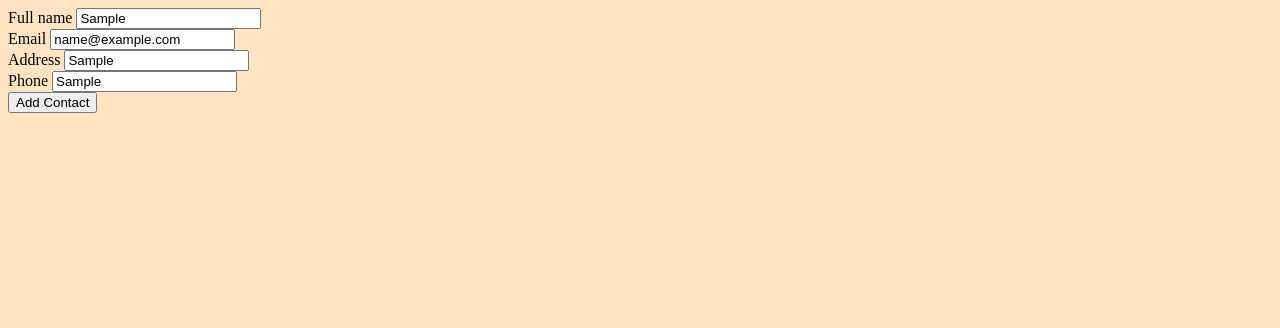
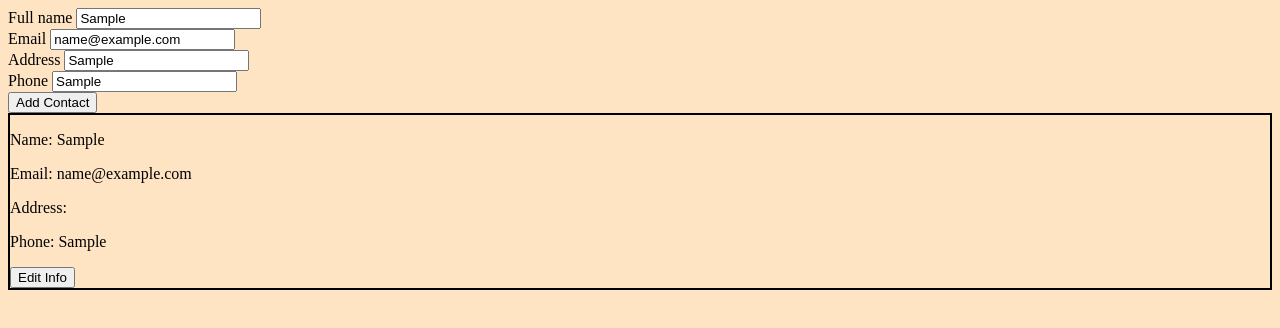
Before and after one commit to donataspocius/addressBookJS, a plain HTML site: page index.html in a window 1280 px wide. Both pictures are taken after typing "Sample", "name@example.com", "Sample", "Sample" into the empty fields and a click on the button "Add Contact". Drawn offline with Linux system fonts and the light colour scheme.

Commit message:
commit v3

```diff
--- a/index.js
+++ b/index.js
@@ -3,41 +3,51 @@ let contacts = [];
 document.querySelector("#input-data").addEventListener("submit", function (e) {
   e.preventDefault();
   let contactInput = Object.fromEntries(new FormData(e.target));
+  contactInput.isFavorite = false;
+  contactInput.isSelected = false;
   contacts.push(contactInput);
-  console.log(contacts);
+
   window.localStorage.setItem("contacts", JSON.stringify(contacts));
-  console.log(window.localStorage);
-  // renderContacts();
+  console.log("my CONTACTS here", contacts);
+  renderContacts(contacts);
 });
 
-function renderContacts(contactData) {
+function renderContacts(data) {
   if (document.body.querySelector("#outputContainer")) {
     document.body.querySelector("#outputContainer").remove();
   }
-
   let outputContainer = createElement("div", [
     { name: "id", value: "outputContainer" },
   ]);
+  data.forEach((contact) => {
+    let contactContainer = createElement("div", [
+      { name: "id", value: "contactContainer" },
+    ]);
+    let fullName = createElement("p", [{ name: "id", value: "fullName" }]);
+    let email = createElement("p", [{ name: "id", value: "email" }]);
+    let address = createElement("p", [{ name: "id", value: "address" }]);
+    let phone = createElement("p", [{ name: "id", value: "phone" }]);
+    let editBtn = createElement("button", [{ name: "id", value: "editBtn" }]);
+
+    fullName.textContent = "Name: " + contact.fullName;
+    email.textContent = "Email: " + contact.email;
+    (address.textContent = "Address: "), contact.address;
+    phone.textContent = "Phone: " + contact.phone;
+    editBtn.textContent = "Edit Info";
+
+    contactContainer.append(fullName, email, address, phone, editBtn);
+    outputContainer.append(contactContainer);
+  });
   document.body.append(outputContainer);
-
-  let fullName = createElement("div", [
-    { name: "id", value: "contactData.fullName" },
-  ]);
-  let email = createElement("div", [{ name: "id", value: "email" }]);
-  let address = createElement("div", [{ name: "id", value: "address" }]);
-  let phone = createElement("div", [{ name: "id", value: "phone" }]);
-
-  outputContainer.append(fullName, email, address, phone);
 }
 
 window.addEventListener("DOMContentLoaded", () => {
-  let loadedData = JSON.parse(window.localStorage.getItem("contacts"));
-  // console.log(...loadedData);
-  // for (contact of loadedData) {
-  //   console.log(contact.fullName);
-  // }
-  // console.log(...loadedData);
-  // renderContacts(...loadedData);
+  if (window.localStorage.getItem("contacts")) {
+    let loadedData = JSON.parse(window.localStorage.getItem("contacts"));
+    console.log(loadedData);
+    contacts = loadedData;
+    renderContacts(loadedData);
+  }
 });
 
 function createElement(tag, props) {
--- a/style.css
+++ b/style.css
@@ -1,3 +1,7 @@
 body {
   background-color: bisque;
 }
+
+#contactContainer {
+  border: 2px solid;
+}
```
